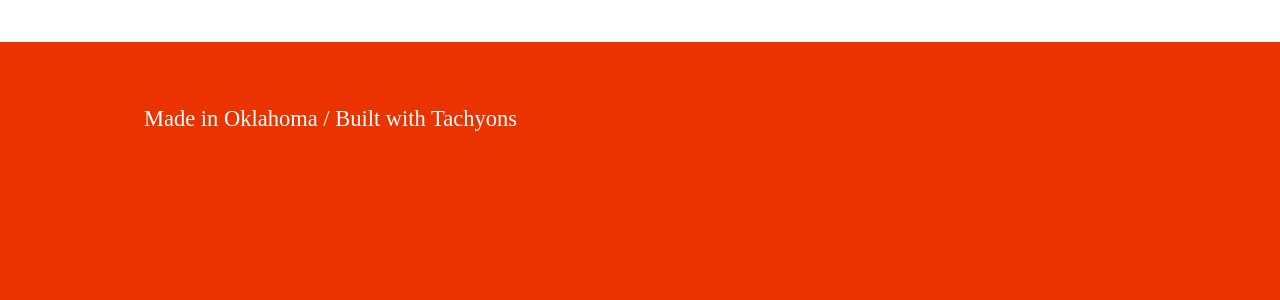
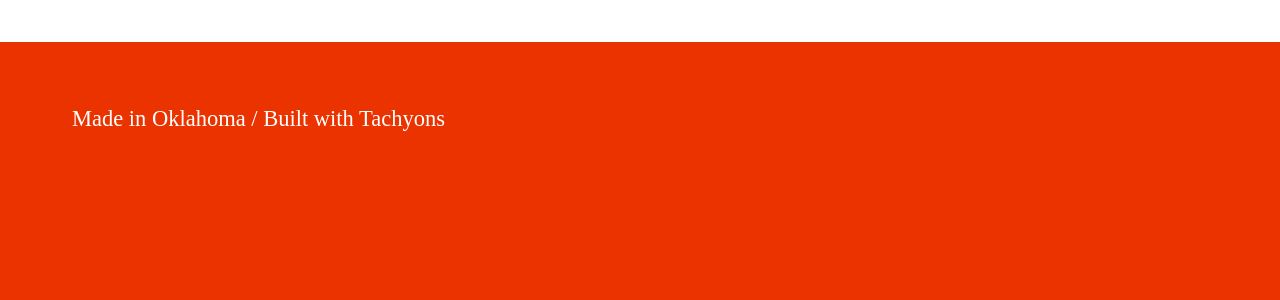
Before and after one commit to wearepatterns/wearepatterns.github.io, a Jekyll site: the page built from index.markdown, in a window 1280 px wide. Shown: the part 2490-2790 px from the top of the page. Built offline with Jekyll 4.4.1, drawn with Linux system fonts in a browser that asks for light colours.

Commit message:
Update new.html

```diff
--- a/_layouts/new.html
+++ b/_layouts/new.html
@@ -72,7 +72,7 @@
         <section class="bg-white newred ph3 ph4-ns ph5-l pb6 pb6-l f4 lh-copy">
             <h1 class="pt5 pt6-l pb0 pb4 mt0 f3 f2-ns f1-l normal lh-solid">Contact
             <br>&mdash;</h1>
-            <div class="flex-ns justify-between-ns mw9">
+            <div class="flex-ns justify-between-ns" style="max-width:80rem;">
                 <div class="w-40-ns">
                     <p class="">Get in touch with a project inquiry or just to chat. We'd love to hear from you.</p>
                     <p><a class="link bb newred f5 fw4" id="email" href="mailto:studio@wearepatterns.com">studio@wearepatterns.com</a> &#8594;</p>
@@ -94,7 +94,7 @@
             </div>
         </section>
     </main>
-    <footer class="bg-newred white ph3 ph4-ns ph6-l pb5 pb6-l pt4 f4 lh-copy">
+    <footer class="bg-newred white ph3 ph4-ns ph5-l pb5 pb6-l pt4 f4 lh-copy">
         <p>Made in Oklahoma / Built with Tachyons</p>
     </footer>
 </body>
```
